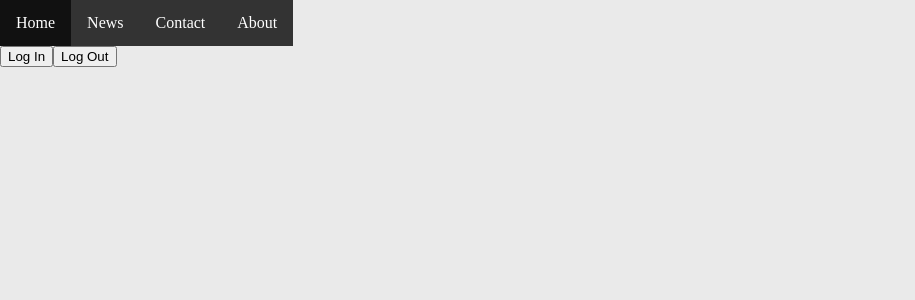
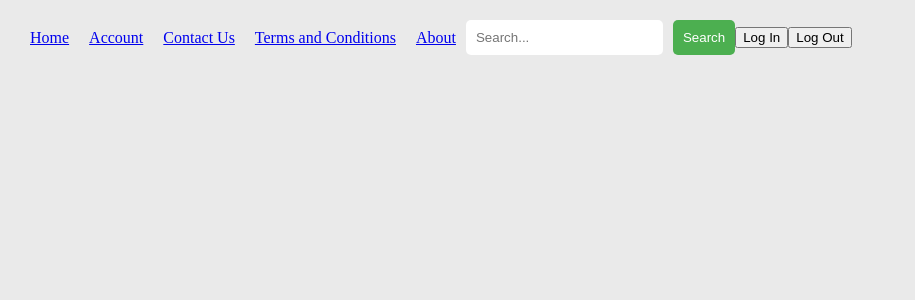
Before and after one commit to amnioc/wild-swimming-app, a React (Vite) app in the folder wild-swimming-app/: page / in a window 1280 px wide. Shown: the top 300 px of the page, without its empty margins (0-915 px from the left). Built offline with nearby package versions, Linux system fonts and the light colour scheme.

Commit message:
updated css

```diff
--- a/wild-swimming-app/src/components/Header/Header.tsx
+++ b/wild-swimming-app/src/components/Header/Header.tsx
@@ -10,15 +10,19 @@ const Header = () => {
   }
   return (
     <div className="header">
+      <nav>
         <ul>
           <li>
             <a href="#home">Home</a>
           </li>
           <li>
-          <a href="#news">News</a>
+            <a href="#account">Account</a>
           </li>
           <li>
-          <a href="#contact">Contact</a>
+            <a href="#contact">Contact Us</a>
+          </li>
+          <li>
+            <a href="#terms">Terms and Conditions</a>
           </li>
           <li className="about">
             <a className="active" href="#about">
@@ -26,6 +30,13 @@ const Header = () => {
             </a>
           </li>
         </ul>
+      </nav>
+      <div className="search-container">
+        <form>
+          <input type="text" placeholder="Search..." />
+          <button type="submit">Search</button>
+        </form>
+      </div>
       <LoginButton />
       {user !== undefined && isAuthenticated && (
         <div>
--- a/wild-swimming-app/src/components/Header/styles.css
+++ b/wild-swimming-app/src/components/Header/styles.css
@@ -1,4 +1,4 @@
-ul {
+/* ul {
   list-style-type: none;
   margin: 0;
   padding: 0;
@@ -16,13 +16,64 @@ li a {
   text-align: center;
   padding: 14px 16px;
   text-decoration: none;
-}
+} */
 
 /* Change the link color to #111 (black) on hover */
-li a:hover {
+/* li a:hover {
   background-color: #111;
 }
 
 .about {
   float: right;
+} */
+
+.header {
+  display: flex;
+  justify-content: space-between;
+  align-items: center;
+  padding: 20px;
 }
+
+nav {
+  display: flex;
+  justify-content: space-between;
+  align-items: center;
+}
+
+ul {
+  display: flex;
+  justify-content: space-between;
+  align-items: center;
+  list-style-type: none;
+  margin: 0;
+  padding: 0;
+}
+
+li {
+  margin: 0 10px;
+}
+
+li.search-container {
+  display: flex;
+  align-items: center;
+}
+
+input[type="text"] {
+  padding: 10px;
+  border: none;
+  border-radius: 5px;
+  margin-right: 10px;
+}
+
+button[type="submit"] {
+  padding: 10px;
+  background-color: #4caf50;
+  color: white;
+  border: none;
+  border-radius: 5px;
+  cursor: pointer;
+}
+
+button[type="submit"]:hover {
+  background-color: #3e8e41;
+}
```
Lines whose indentation alone changed are shown as unchanged.
